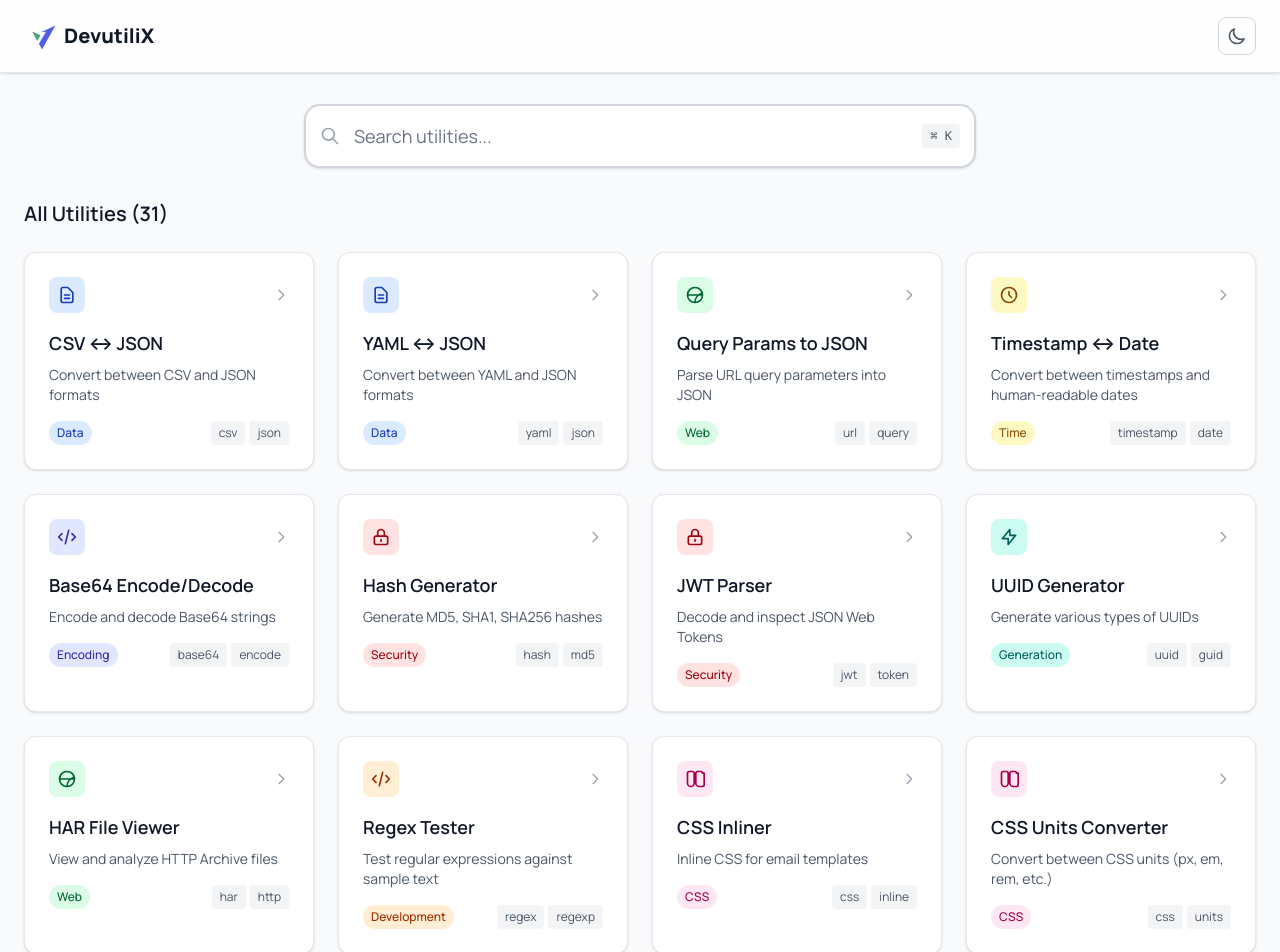
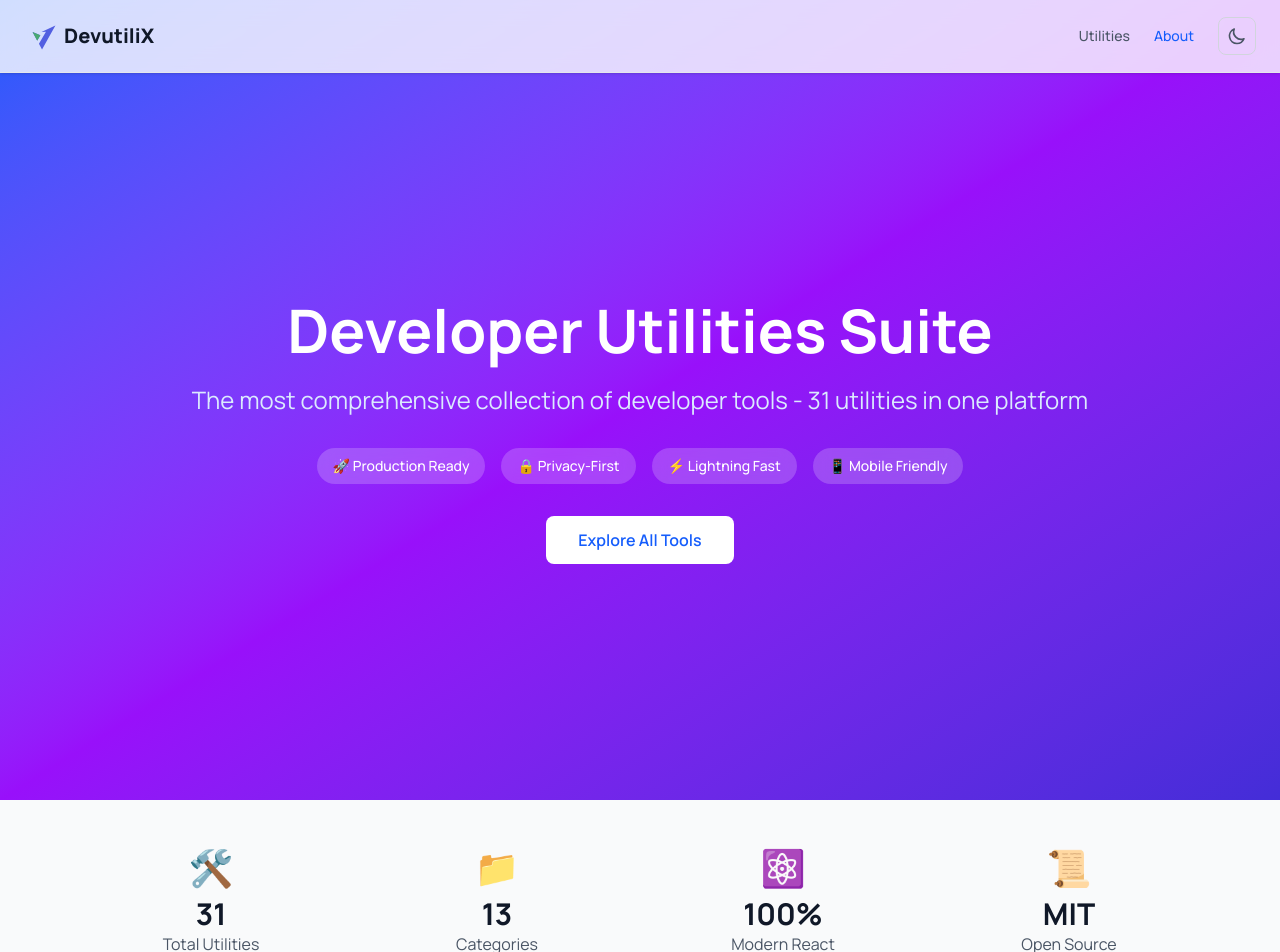
Before and after one commit to nirdhum/devutilix, a React (Vite) app: page /about in a window 1280 px wide. Shown: the top 952 px of the page. Built offline with nearby package versions, Linux system fonts and the light colour scheme.

Commit message:
Updated About page

```diff
--- a/package.json
+++ b/package.json
@@ -26,6 +26,7 @@
     "react": "^19.1.0",
     "react-dom": "^19.1.0",
     "react-image-file-resizer": "^0.4.8",
+    "react-router-dom": "^7.7.1",
     "regex": "^6.0.1",
     "sql-formatter": "^15.6.6",
     "tailwindcss": "^4.1.11",
--- a/src/App.jsx
+++ b/src/App.jsx
@@ -1,4 +1,10 @@
 import { useState, lazy, Suspense } from "react";
+import {
+  BrowserRouter as Router,
+  Routes,
+  Route,
+  Navigate,
+} from "react-router-dom";
 import { ThemeProvider } from "./context/ThemeContext";
 import Header from "./components/common/Header";
 import Footer from "./components/common/Footer";
@@ -6,6 +12,8 @@ import SearchBar from "./components/common/SearchBar";
 import UtilityCard from "./components/common/UtilityCard";
 import { utilities } from "./data/utilities";
 import { useSearch } from "./hooks/useSearch";
+import SEO from "./components/SEO"; // Add this
+import About from "./pages/About"; // Add this
 
 const totalUtilities = utilities.length;
 
@@ -23,7 +31,8 @@ const LoadingSpinner = () => (
   </div>
 );
 
-function App() {
+// ✅ Extract your existing App logic into a separate component
+const UtilitiesPage = () => {
   const [currentUtility, setCurrentUtility] = useState(null);
   const { query, setQuery, results } = useSearch(utilities, [
     "title",
@@ -62,17 +71,22 @@ function App() {
   };
 
   return (
-    <ThemeProvider>
-      {/* ✅ FIXED: Added flex flex-col to make footer stick to bottom */}
-      <div className="min-h-screen bg-gray-50 dark:bg-gray-900 transition-colors flex flex-col">
-        <Header />
+    <main className="pt-16 flex-1">
+      {/* ✅ Add SEO for individual utilities */}
+      {currentUtility && (
+        <SEO
+          title={`${currentUtility.title} - Developer Utilities Suite`}
+          description={currentUtility.description}
+          canonical={`/utility/${currentUtility.id}`}
+        />
+      )}
 
-        {/* ✅ FIXED: Added flex-1 to make main content expand and push footer down */}
-        <main className="pt-16 flex-1">
+      {/* ✅ Add SEO for homepage when no utility selected */}
+      {!currentUtility && <SEO />}
+
       {currentUtility ? (
-            // Individual Utility View
+        // Individual Utility View - EXACTLY YOUR EXISTING CODE
         <div className="max-w-7xl mx-auto p-4 sm:p-6">
-              {/* Back Button */}
           <div className="mb-6">
             <button
               onClick={handleBackToGrid}
@@ -105,9 +119,8 @@ function App() {
           {renderUtilityComponent()}
         </div>
       ) : (
-            // Grid View
+        // Grid View - EXACTLY YOUR EXISTING CODE
         <div className="max-w-7xl mx-auto p-4 sm:p-6">
-              {/* Search Bar */}
           <div className="mb-8">
             <div className="max-w-2xl mx-auto mt-4">
               <SearchBar
@@ -118,7 +131,6 @@ function App() {
             </div>
           </div>
 
-              {/* Main Utilities Grid */}
           <div className="mb-6">
             <div className="flex items-center justify-between">
               <h2 className="text-xl font-semibold text-gray-900 dark:text-white">
@@ -158,8 +170,7 @@ function App() {
                 No utilities found
               </h3>
               <p className="text-gray-600 dark:text-gray-400">
-                    Try adjusting your search query or browse all utilities
-                    below.
+                Try adjusting your search query or browse all utilities below.
               </p>
             </div>
           ) : (
@@ -174,7 +185,6 @@ function App() {
             </div>
           )}
 
-              {/* Categories Overview (when not searching) */}
           {!query && (
             <div className="mt-16 pt-12 border-t border-gray-200 dark:border-gray-700">
               <h2 className="text-2xl font-bold text-gray-900 dark:text-white text-center mb-8">
@@ -201,8 +211,7 @@ function App() {
                           {category}
                         </div>
                         <div className="text-xs text-gray-500 dark:text-gray-400 mt-1">
-                              {categoryCount} tool
-                              {categoryCount !== 1 ? "s" : ""}
+                          {categoryCount} tool{categoryCount !== 1 ? "s" : ""}
                         </div>
                       </button>
                     );
@@ -214,9 +223,38 @@ function App() {
         </div>
       )}
     </main>
+  );
+};
+
+// ✅ Main App component - just adds routing wrapper
+function App() {
+  return (
+    <ThemeProvider>
+      <Router>
+        <div className="min-h-screen bg-gray-50 dark:bg-gray-900 transition-colors flex flex-col">
+          <Header />
+
+          <Routes>
+            <Route path="/" element={<UtilitiesPage />} />
+            <Route
+              path="/about"
+              element={
+                <>
+                  <SEO
+                    title="About - Developer Utilities Suite | 31 Essential Tools"
+                    description="Learn about our comprehensive developer utilities suite with 31 tools built with modern React."
+                    canonical="/about"
+                  />
+                  <About />
+                </>
+              }
+            />
+            <Route path="/utilities" element={<Navigate to="/" replace />} />
+          </Routes>
 
           <Footer />
         </div>
+      </Router>
     </ThemeProvider>
   );
 }
--- a/src/components/common/Header.jsx
+++ b/src/components/common/Header.jsx
@@ -1,10 +1,11 @@
+import { Link, useLocation } from "react-router-dom";
 import ThemeToggle from "./ThemeToggle";
 
 const Header = () => {
+  const location = useLocation();
+
   const handleLogoClick = () => {
     window.open("https://veridicuslab.com", "_blank"); // Opens in new tab
-    // OR
-    // window.location.href = 'https://your-website.com'; // Same tab
   };
 
   return (
@@ -29,9 +30,58 @@ const Header = () => {
             </div>
           </div>
 
-          <div className="flex items-center space-x-4">
+          <div className="flex items-center space-x-6">
+            {/* ✅ Navigation Links */}
+            <nav className="hidden md:flex items-center space-x-6">
+              <Link
+                to="/"
+                className={`text-sm font-medium transition-colors ${
+                  location.pathname === "/"
+                    ? "text-blue-600 dark:text-blue-400"
+                    : "text-gray-600 dark:text-gray-400 hover:text-gray-900 dark:hover:text-white"
+                }`}
+              >
+                Utilities
+              </Link>
+              <Link
+                to="/about"
+                className={`text-sm font-medium transition-colors ${
+                  location.pathname === "/about"
+                    ? "text-blue-600 dark:text-blue-400"
+                    : "text-gray-600 dark:text-gray-400 hover:text-gray-900 dark:hover:text-white"
+                }`}
+              >
+                About
+              </Link>
+            </nav>
+
+            {/* ✅ Mobile Navigation (Optional) */}
+            <nav className="md:hidden flex items-center space-x-4">
+              <Link
+                to="/"
+                className={`text-xs font-medium transition-colors ${
+                  location.pathname === "/"
+                    ? "text-blue-600 dark:text-blue-400"
+                    : "text-gray-600 dark:text-gray-400 hover:text-gray-900 dark:hover:text-white"
+                }`}
+              >
+                Tools
+              </Link>
+              <Link
+                to="/about"
+                className={`text-xs font-medium transition-colors ${
+                  location.pathname === "/about"
+                    ? "text-blue-600 dark:text-blue-400"
+                    : "text-gray-600 dark:text-gray-400 hover:text-gray-900 dark:hover:text-white"
+                }`}
+              >
+                About
+              </Link>
+            </nav>
+
             <ThemeToggle />
 
+            {/* Uncomment if you want GitHub link */}
             {/* <a
               href="https://github.com/nirdhum"
               target="_blank"
--- a/src/pages/About.jsx
+++ b/src/pages/About.jsx
@@ -1,9 +1,28 @@
 import { Link } from "react-router-dom";
+import { utilities } from "../data/utilities"; // ✅ Import your actual data
 
 const About = () => {
+  // ✅ Get ACTUAL categories from your utilities.js data
+  const actualCategories = [...new Set(utilities.map((u) => u.category))];
+  const totalUtilities = utilities.length; // 31
+  const totalCategories = actualCategories.length; // 13
+
+  // ✅ Build categories display from REAL data
+  const categoriesDisplay = actualCategories.map((categoryName) => {
+    const categoryUtilities = utilities.filter(
+      (u) => u.category === categoryName
+    );
+    return {
+      name: categoryName,
+      count: categoryUtilities.length,
+      tools: categoryUtilities.map((u) => u.title),
+    };
+  });
+
+  // ✅ Dynamic stats using REAL numbers
   const stats = [
-    { label: "Total Utilities", value: "31", icon: "🛠️" },
-    { label: "Categories", value: "9", icon: "📁" },
+    { label: "Total Utilities", value: totalUtilities.toString(), icon: "🛠️" },
+    { label: "Categories", value: totalCategories.toString(), icon: "📁" },
     { label: "Modern React", value: "100%", icon: "⚛️" },
     { label: "Open Source", value: "MIT", icon: "📜" },
   ];
@@ -11,14 +30,13 @@ const About = () => {
   const features = [
     {
       title: "Complete Developer Toolkit",
-      description:
-        "31 comprehensive utilities covering data conversion, security, image processing, encoding, web development, and more.",
+      description: `${totalUtilities} comprehensive utilities covering data conversion, security, image processing, encoding, web development, and more.`,
       icon: "🎯",
     },
     {
       title: "Modern Architecture",
       description:
-        "Built with React 18, modern hooks, TypeScript-ready components, and following current best practices.",
+        "Built with React 19, modern hooks, TypeScript-ready components, and following current best practices.",
       icon: "🏗️",
     },
     {
@@ -47,87 +65,18 @@ const About = () => {
     },
   ];
 
-  const categories = [
-    {
-      name: "Data Conversion",
-      count: 4,
-      tools: [
-        "CSV/JSON Converter",
-        "YAML/JSON Converter",
-        "Query String Parser",
-        "ENV/TOML Converter",
-      ],
-    },
-    {
-      name: "Security & Auth",
-      count: 3,
-      tools: ["Hash Generator", "JWT Parser", "Password Generator"],
-    },
-    {
-      name: "Image Processing",
-      count: 4,
-      tools: [
-        "Image Resizer",
-        "Base64 Image Converter",
-        "SVG Viewer",
-        "Image Optimizer",
-      ],
-    },
-    {
-      name: "Encoding/Decoding",
-      count: 3,
-      tools: ["Base64 Encoder", "URL Encoder", "HTML Encoder"],
-    },
-    {
-      name: "Web Development",
-      count: 4,
-      tools: [
-        "HAR File Viewer",
-        "Regex Tester",
-        "QR Code Generator",
-        "SQL Formatter",
-      ],
-    },
-    {
-      name: "CSS & Design",
-      count: 3,
-      tools: ["CSS Inliner", "CSS Units Converter", "HEX/RGB Converter"],
-    },
-    {
-      name: "Data Formatting",
-      count: 3,
-      tools: ["JSON Formatter", "XML Formatter", "Markdown Preview"],
-    },
-    {
-      name: "Mathematical",
-      count: 2,
-      tools: ["Number Base Converter", "Scientific Calculator"],
-    },
-    {
-      name: "Generation & Text",
-      count: 5,
-      tools: [
-        "UUID Generator",
-        "Lorem Ipsum",
-        "Text Case Converter",
-        "ASCII Art Generator",
-        "Lorem Ipsum Generator",
-      ],
-    },
-  ];
-
   return (
     <div className="min-h-screen bg-gray-50 dark:bg-gray-900">
       {/* Hero Section */}
       <div className="bg-gradient-to-br from-blue-600 via-purple-600 to-indigo-700 text-white">
-        <div className="max-w-6xl mx-auto px-4 py-16">
+        <div className="max-w-6xl mx-auto px-4 min-h-screen flex items-center justify-center pt-16">
           <div className="text-center">
             <h1 className="text-4xl md:text-6xl font-bold mb-6">
               Developer Utilities Suite
             </h1>
             <p className="text-xl md:text-2xl mb-8 text-blue-100">
-              The most comprehensive collection of developer tools - 31
-              utilities in one platform
+              The most comprehensive collection of developer tools -{" "}
+              {totalUtilities} utilities in one platform
             </p>
             <div className="flex flex-wrap justify-center gap-4 mb-8">
               <span className="px-4 py-2 bg-white/20 backdrop-blur-sm rounded-full text-sm font-medium">
@@ -210,12 +159,13 @@ const About = () => {
             Complete Tool Categories
           </h2>
           <p className="text-lg text-gray-600 dark:text-gray-400">
-            31 carefully crafted utilities organized into 9 essential categories
+            {totalUtilities} carefully crafted utilities organized into{" "}
+            {totalCategories} essential categories
           </p>
         </div>
 
-        <div className="grid grid-cols-1 md:grid-cols-2 lg:grid-cols-3 gap-6">
-          {categories.map((category, index) => (
+        <div className="grid grid-cols-1 md:grid-cols-2 lg:grid-cols-3 xl:grid-cols-4 gap-6">
+          {categoriesDisplay.map((category, index) => (
             <div
               key={index}
               className="bg-white dark:bg-gray-800 rounded-lg border border-gray-200 dark:border-gray-700 p-6"
@@ -225,17 +175,17 @@ const About = () => {
                   {category.name}
                 </h3>
                 <span className="px-2 py-1 bg-blue-100 dark:bg-blue-900 text-blue-800 dark:text-blue-200 text-sm rounded-full">
-                  {category.count} tools
+                  {category.count} tool{category.count !== 1 ? "s" : ""}
                 </span>
               </div>
               <ul className="space-y-2">
                 {category.tools.map((tool, toolIndex) => (
                   <li
                     key={toolIndex}
-                    className="text-sm text-gray-600 dark:text-gray-400 flex items-center"
+                    className="text-sm text-gray-600 dark:text-gray-400 flex items-start"
                   >
-                    <span className="w-2 h-2 bg-blue-500 rounded-full mr-2"></span>
-                    {tool}
+                    <span className="w-2 h-2 bg-blue-500 rounded-full mr-2 mt-1.5 flex-shrink-0"></span>
+                    <span className="line-clamp-2">{tool}</span>
                   </li>
                 ))}
               </ul>
@@ -257,11 +207,11 @@ const About = () => {
             </p>
           </div>
 
-          <div className="grid grid-cols-2 md:grid-cols-4 gap-8 text-center">
+          <div className="grid grid-cols-2 md:grid-cols-3 gap-8 text-center">
             <div>
               <div className="text-4xl mb-2">⚛️</div>
               <h3 className="font-semibold text-gray-900 dark:text-white">
-                React 18
+                React 19
               </h3>
               <p className="text-sm text-gray-600 dark:text-gray-400">
                 Modern hooks & components
@@ -276,7 +226,7 @@ const About = () => {
                 Responsive design system
               </p>
             </div>
-            <div>
+            {/* <div>
               <div className="text-4xl mb-2">📱</div>
               <h3 className="font-semibold text-gray-900 dark:text-white">
                 PWA Ready
@@ -284,7 +234,7 @@ const About = () => {
               <p className="text-sm text-gray-600 dark:text-gray-400">
                 Progressive web app
               </p>
-            </div>
+            </div> */}
             <div>
               <div className="text-4xl mb-2">🔒</div>
               <h3 className="font-semibold text-gray-900 dark:text-white">
@@ -330,7 +280,7 @@ const About = () => {
             View on GitHub
           </a>
           <Link
-            to="/utilities"
+            to="/"
             className="inline-flex items-center px-6 py-3 bg-blue-600 text-white rounded-lg hover:bg-blue-700 transition-colors"
           >
             Start Using Tools
```
Also changed, not shown: 1 other file (tests, documents, lock files or other folders). Lines whose indentation alone changed are shown as unchanged.
